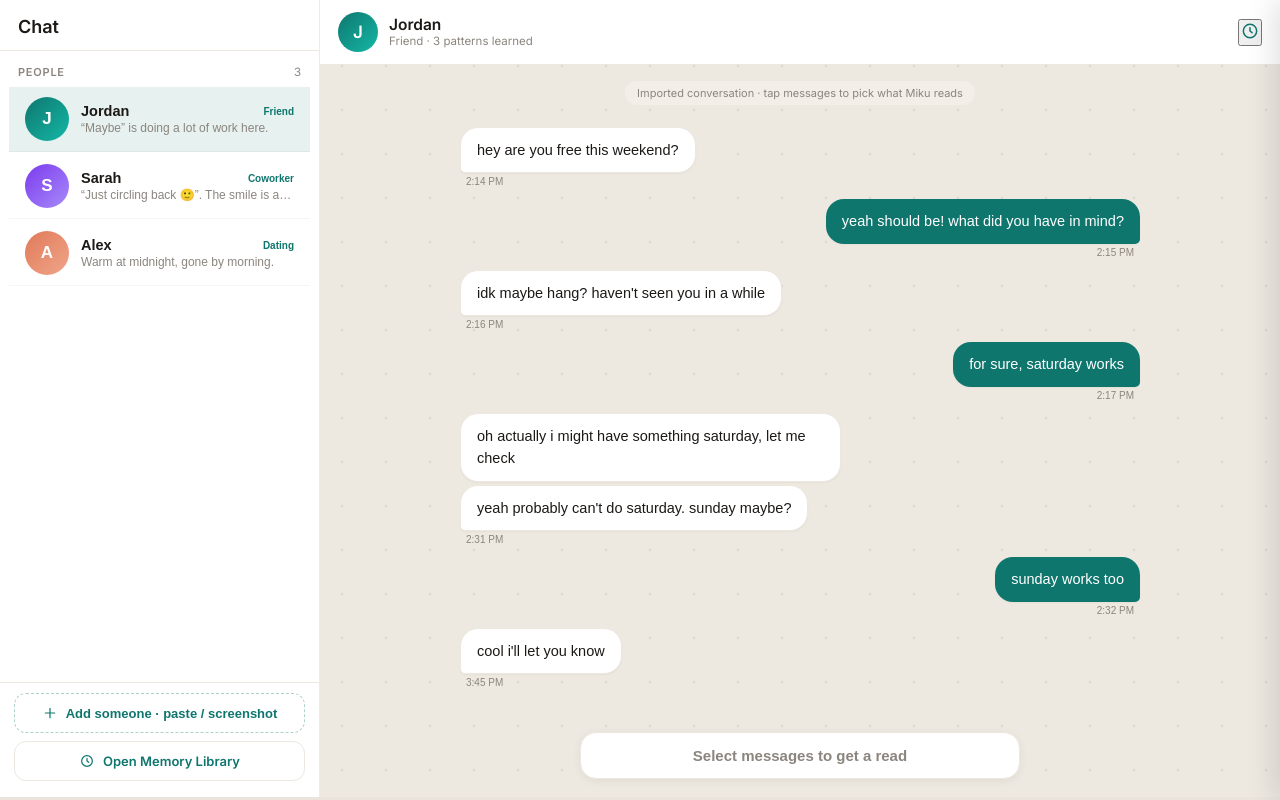
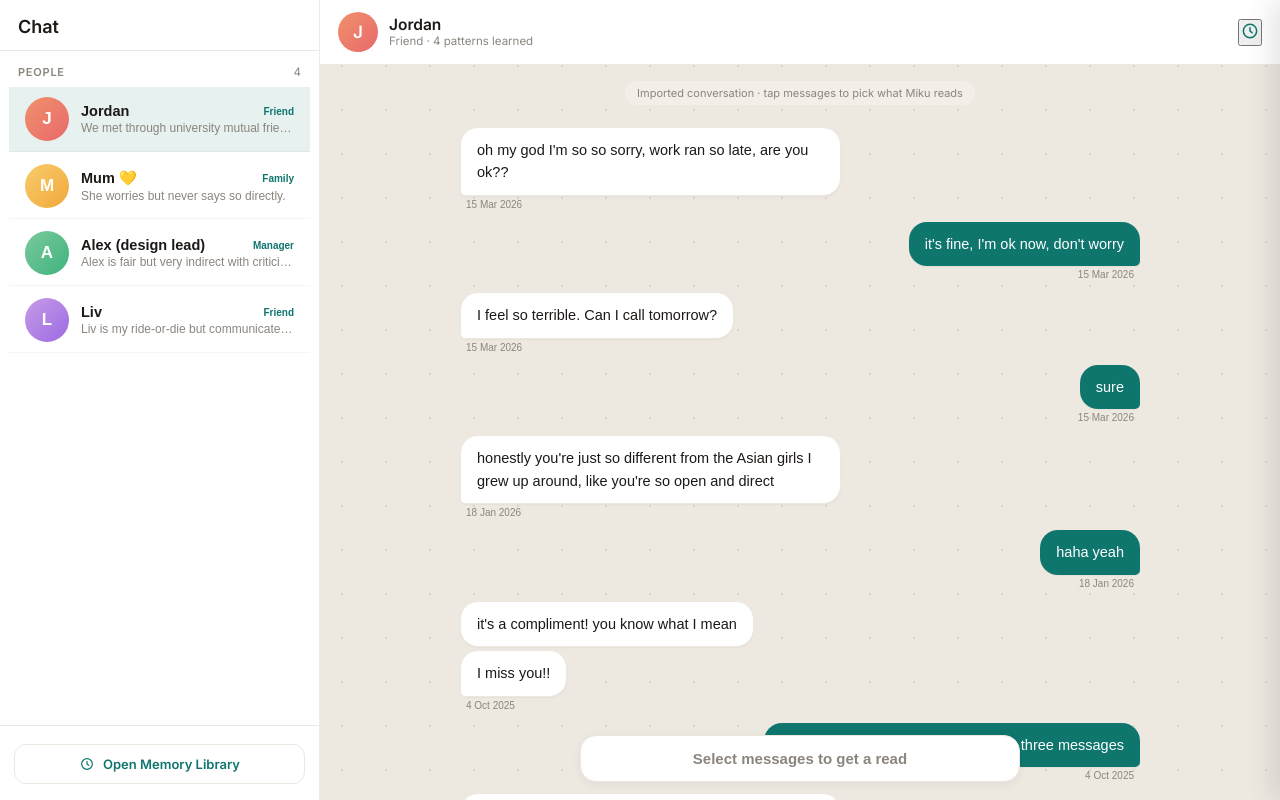
Before and after one commit to Moya-2025-Moya/miku, a Next.js app: page / in a window 1280 px wide. Built offline with nearby package versions, Linux system fonts and the light colour scheme.

Commit message:
Update memory library UI sync and remove duplicate library button

```diff
--- a/app/page.tsx
+++ b/app/page.tsx
@@ -1,5 +1,6 @@
 "use client";
 import { useState, useEffect, useRef, useCallback } from "react";
+import { SEED_PROFILES } from "@/lib/seed-data";
 
 // ─── Types ────────────────────────────────────────────────────────────────────
 
@@ -26,84 +27,57 @@ interface DemoProfile {
   messages: ChatMessage[];
   patterns: DemoPattern[];
   history: PastRead[];
+  color?: string;
 }
 
-// ─── Demo library (per-relationship — the "memory" is real, just mocked) ───────
+// ─── Demo library (per-relationship — the memory library personas) ─────────────
 
-const PROFILES: DemoProfile[] = [
-  {
-    id: "jordan",
-    name: "Jordan",
-    relationship: "Friend",
-    blurb: "“Maybe” is doing a lot of work here.",
-    messages: [
-      { id: "j1", sender: "them", body: "hey are you free this weekend?",                           time: "2:14 PM" },
-      { id: "j2", sender: "me",   body: "yeah should be! what did you have in mind?",                time: "2:15 PM" },
-      { id: "j3", sender: "them", body: "idk maybe hang? haven't seen you in a while",               time: "2:16 PM" },
-      { id: "j4", sender: "me",   body: "for sure, saturday works",                                  time: "2:17 PM" },
-      { id: "j5", sender: "them", body: "oh actually i might have something saturday, let me check", time: "2:30 PM" },
-      { id: "j6", sender: "them", body: "yeah probably can't do saturday. sunday maybe?",            time: "2:31 PM" },
-      { id: "j7", sender: "me",   body: "sunday works too",                                          time: "2:32 PM" },
-      { id: "j8", sender: "them", body: "cool i'll let you know",                                    time: "3:45 PM" },
-    ],
-    patterns: [
-      { label: "Won't commit to a plan", detail: "Floats a hang, then walks back the specific day. 4 times now.", confidence: "high",   count: 4 },
-      { label: "Goes vague when pinned", detail: "Switches to “maybe / i’ll let you know” the moment a day is set.", confidence: "medium", count: 3 },
-      { label: "Reaches out, then stalls", detail: "Initiates warmly but lets it fizzle without closing the loop.",  confidence: "low",    count: 2 },
-    ],
-    history: [
-      { verdict: "“I’ll let you know” is a no with a smile.",     confidence: "high",   when: "now" },
-      { verdict: "They want credit for asking, not the plan.",    confidence: "medium", when: "last week" },
-      { verdict: "Not flaky about you. Flaky about commitment.", confidence: "medium", when: "2 weeks ago" },
-    ],
-  },
-  {
-    id: "sarah",
-    name: "Sarah",
-    relationship: "Coworker",
-    blurb: "“Just circling back 🙂”. The smile is a weapon.",
-    messages: [
-      { id: "s1", sender: "them", body: "Just circling back on the deck, did you get a chance? 🙂",    time: "9:02 AM" },
-      { id: "s2", sender: "me",   body: "morning! yep sending it over by noon",                         time: "9:14 AM" },
-      { id: "s3", sender: "them", body: "Great, because I told leadership it’d be ready first thing.",   time: "9:15 AM" },
-      { id: "s4", sender: "them", body: "No worries though! Whatever works for you 🙂",                  time: "9:15 AM" },
-      { id: "s5", sender: "me",   body: "noon should be fine",                                           time: "9:20 AM" },
-      { id: "s6", sender: "them", body: "Perfect. I’ll just let them know there’s a delay on your end.", time: "9:21 AM" },
-    ],
-    patterns: [
-      { label: "Weaponized politeness", detail: "Smiley + “no worries” paired with a deadline she invented.", confidence: "high",   count: 5 },
-      { label: "Builds a paper trail",  detail: "Frames things so any slip lands as “your end.”",            confidence: "high",   count: 3 },
-      { label: "Manufactures urgency",  detail: "Cites leadership / timelines that weren’t actually agreed.",  confidence: "medium", count: 2 },
-    ],
-    history: [
-      { verdict: "“No worries” is on the record so the worry is yours.", confidence: "high", when: "now" },
-      { verdict: "She’s not asking. She’s documenting.",                confidence: "high", when: "3 days ago" },
-    ],
-  },
-  {
-    id: "alex",
-    name: "Alex",
-    relationship: "Dating",
-    blurb: "Warm at midnight, gone by morning.",
-    messages: [
-      { id: "a1", sender: "them", body: "had such a good time the other night 🥹", time: "11:48 PM" },
-      { id: "a2", sender: "me",   body: "me too!! we should do it again soon",      time: "11:50 PM" },
-      { id: "a3", sender: "them", body: "for sure 💛",                              time: "11:51 PM" },
-      { id: "a4", sender: "me",   body: "free this thurs?",                         time: "9:30 AM" },
-      { id: "a5", sender: "them", body: "ahh this week’s kinda crazy, lemme see",   time: "1:12 PM" },
-      { id: "a6", sender: "them", body: "miss your face tho",                       time: "12:06 AM" },
-    ],
-    patterns: [
-      { label: "Breadcrumbing", detail: "Affection late at night, evasive about actual plans by day.",   confidence: "high",   count: 4 },
-      { label: "Warm words, no dates", detail: "“We should” / “miss you” never resolves to a real time.", confidence: "high",   count: 3 },
-      { label: "Resets the clock", detail: "Goes cold, then revives with a low-effort sweet text.",        confidence: "medium", count: 2 },
-    ],
-    history: [
-      { verdict: "“Miss your face” at midnight isn’t a plan. It’s a placeholder.", confidence: "high",   when: "now" },
-      { verdict: "Into the feeling of you, not the logistics of you.",             confidence: "medium", when: "5 days ago" },
-    ],
-  },
-];
+function normalizeText(text: string) {
+  return text.replace(/<[^>]+>/g, "").trim();
+}
+
+function normalizeId(text: string) {
+  return text.toLowerCase().replace(/[^a-z0-9]+/g, "-").replace(/^-+|-+$/g, "");
+}
+
+const PROFILES: DemoProfile[] = SEED_PROFILES.map((p) => {
+  const allMessages = p.archive.flatMap((event) =>
+    event.msgs.map((m) => ({
+      ...m,
+      date: event.date,
+    }))
+  );
+
+  const messages = allMessages.map((m, idx) => {
+    const sender: "me" | "them" = m.who === "Me" ? "me" : "them";
+    return {
+      id: `${normalizeId(p.name)}-${idx}`,
+      sender,
+      body: normalizeText(m.text),
+      time: m.date,
+    };
+  });
+
+  return {
+    id: normalizeId(p.name),
+    name: p.name,
+    relationship: p.type[0].toUpperCase() + p.type.slice(1),
+    blurb: normalizeText(p.notes).split(".")[0] + ".",
+    messages,
+    patterns: p.patterns.map((label, index) => ({
+      label,
+      detail: label,
+      confidence: index === 0 ? "high" : index === 1 ? "medium" : "low",
+      count: 4 - Math.min(index, 2),
+    })),
+    history: p.archive.slice(0, 3).map((event, index) => ({
+      verdict: event.title,
+      confidence: index === 0 ? "high" : "medium",
+      when: event.date,
+    })),
+    color: p.color,
+  };
+});
 
 // ─── Design tokens ────────────────────────────────────────────────────────────
 
@@ -196,13 +170,16 @@ function parsePartialAnalysis(buf: string): AnalysisResult {
   };
 }
 
-function avatarBg(id: string): string {
+function avatarBg(profile: DemoProfile | string): string {
+  if (typeof profile !== "string" && profile.color) return profile.color;
+  const key = typeof profile === "string" ? profile : profile.id;
   const map: Record<string, string> = {
     jordan: "linear-gradient(135deg,#0f766e,#14b8a6)",
-    sarah:  "linear-gradient(135deg,#7c3aed,#a78bfa)",
-    alex:   "linear-gradient(135deg,#e07a59,#f0a58a)",
+    "mum-": "linear-gradient(135deg,#f9cc6b,#f0a83b)",
+    "alex-design-lead": "linear-gradient(135deg,#7ac99b,#3fb37f)",
+    liv: "linear-gradient(135deg,#c79be8,#9b6be2)",
   };
-  return map[id] ?? "linear-gradient(135deg,#0f766e,#e07a59)";
+  return map[key] ?? "linear-gradient(135deg,#0f766e,#e07a59)";
 }
 
 // ─── Add-to-home-screen hint (mobile web only) ─────────────────────────────────
@@ -380,7 +357,7 @@ export default function Home() {
             const isActive = active.id === p.id;
             return (
               <button key={p.id} className={`sr-convo${isActive ? " is-active" : ""}`} onClick={() => openConversation(p)} aria-pressed={isActive}>
-                <div style={{ width: 44, height: 44, borderRadius: "50%", flexShrink: 0, background: avatarBg(p.id), display: "flex", alignItems: "center", justifyContent: "center", color: "#fff", fontWeight: 700, fontSize: 17 }}>
+                <div style={{ width: 44, height: 44, borderRadius: "50%", flexShrink: 0, background: avatarBg(p), display: "flex", alignItems: "center", justifyContent: "center", color: "#fff", fontWeight: 700, fontSize: 17 }}>
                   {p.name.charAt(0)}
                 </div>
                 <div style={{ flex: 1, minWidth: 0 }}>
@@ -395,15 +372,242 @@ export default function Home() {
           })}
         </div>
 
+
+
+
+
+
+
+
+
+
+
+
+
+
+
+
+
+
+
+
+
+
+
+
+
+
+
+
+
+
+
+
+
+
+
+
+
+
+
+
+
+
+
+
+
+
+
+
+
+
+
+
+
+
+
+
+
+
+
+
+
+
+
+
+
+
+
+
+
+
+
+
+
+
+
+
+
+
+
+
+
+
+
+
+
+
+
+
+
+
+
+
+
+
+
+
+
+
+
+
+
+
+
+
+
+
+
+
+
+
+
+
+
+
+
+
+
+
+
+
+
+
+
+
+
+
+
+
+
+
+
+
+
+
+
+
+
+
+
+
+
+
+
+
+
+
+
+
+
+
+
+
+
+
+
+
+
+
+
+
+
+
+
+
+
+
+
+
+
+
+
+
+
+
+
+
+
+
+
+
+
+
+
+
+
+
+
+
+
+
+
+
+
+
+
+
+
+
+
+
+
+
+
+
+
+
+
+
+
+
+
+
+
+
+
+
+
+
+
+
+
+
+
+
+
+
+
+
+
+
+
+
+
+
+
+
         <div style={{ padding: "10px 14px 16px", borderTop: `1px solid ${C.line}` }}>
-          <button
-            style={{ width: "100%", display: "flex", alignItems: "center", justifyContent: "center", gap: 8, padding: "11px 14px", borderRadius: 12, border: `1.5px dashed ${C.teal}55`, background: "transparent", color: C.teal, fontSize: 13, fontWeight: 600, cursor: "pointer" }}
-            onClick={() => flash("import", "demo")}
-            title="Demo placeholder"
-          >
-            <Icon name="plus" size={16} /> Add someone · paste / screenshot
-          </button>
-          {copied === "import" && <div style={{ fontSize: 11, color: C.ink3, textAlign: "center", marginTop: 6 }}>Capture is wired on the backend, UI coming soon.</div>}
           <a
             href="/relationship-library.html"
             style={{ marginTop: 8, width: "100%", boxSizing: "border-box", display: "flex", alignItems: "center", justifyContent: "center", gap: 8, padding: "11px 14px", borderRadius: 12, border: `1px solid ${C.line}`, background: C.surface, color: C.teal, fontSize: 13, fontWeight: 600, textDecoration: "none" }}
@@ -420,7 +624,7 @@ export default function Home() {
           <button className="sr-back sr-iconbtn" onClick={() => { setMview("list"); setPanelOpen(false); }} aria-label="Back to people" style={{ width: 30, height: 34, color: C.teal }}>
             <Icon name="back" size={20} />
           </button>
-          <div style={{ width: 40, height: 40, borderRadius: "50%", background: avatarBg(active.id), display: "flex", alignItems: "center", justifyContent: "center", color: "#fff", fontWeight: 700, fontSize: 17, flexShrink: 0 }}>
+          <div style={{ width: 40, height: 40, borderRadius: "50%", background: avatarBg(active), display: "flex", alignItems: "center", justifyContent: "center", color: "#fff", fontWeight: 700, fontSize: 17, flexShrink: 0 }}>
             {active.name.charAt(0)}
           </div>
           <div style={{ flex: 1, minWidth: 0 }}>
```
